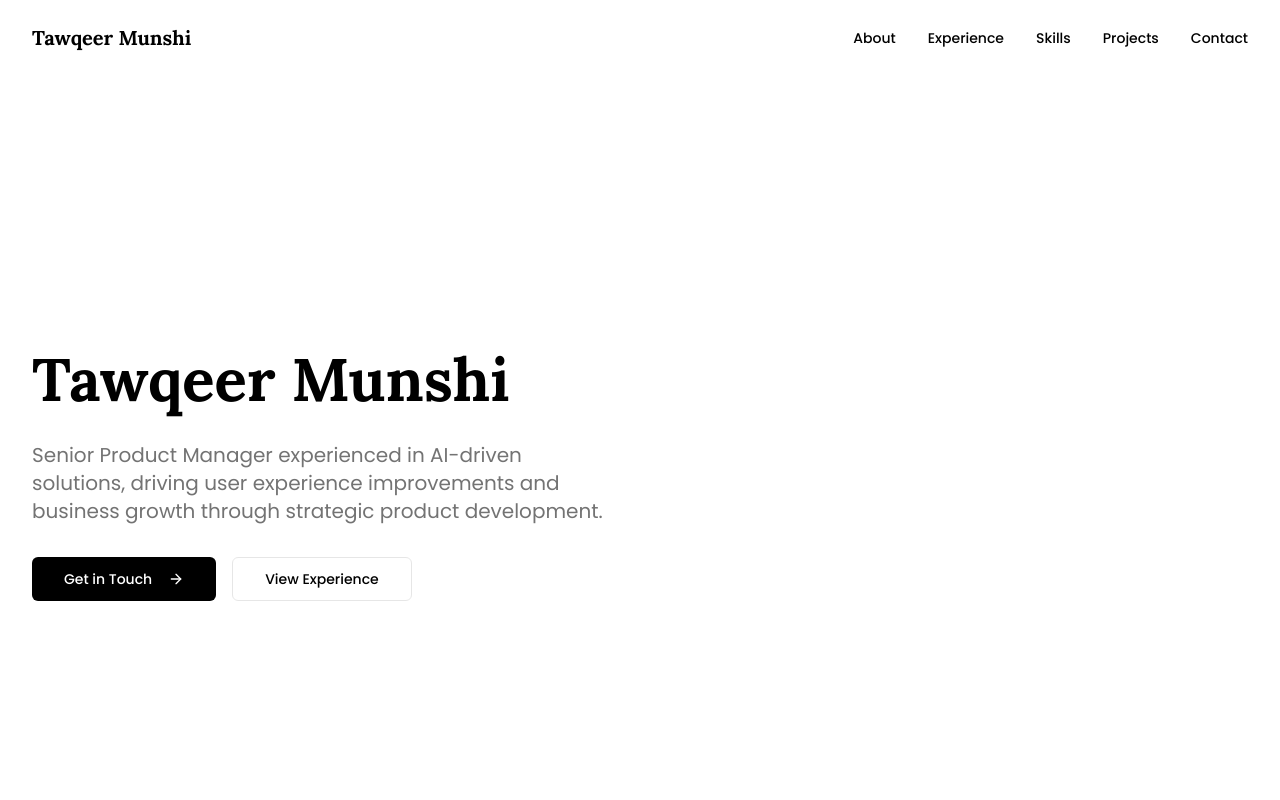
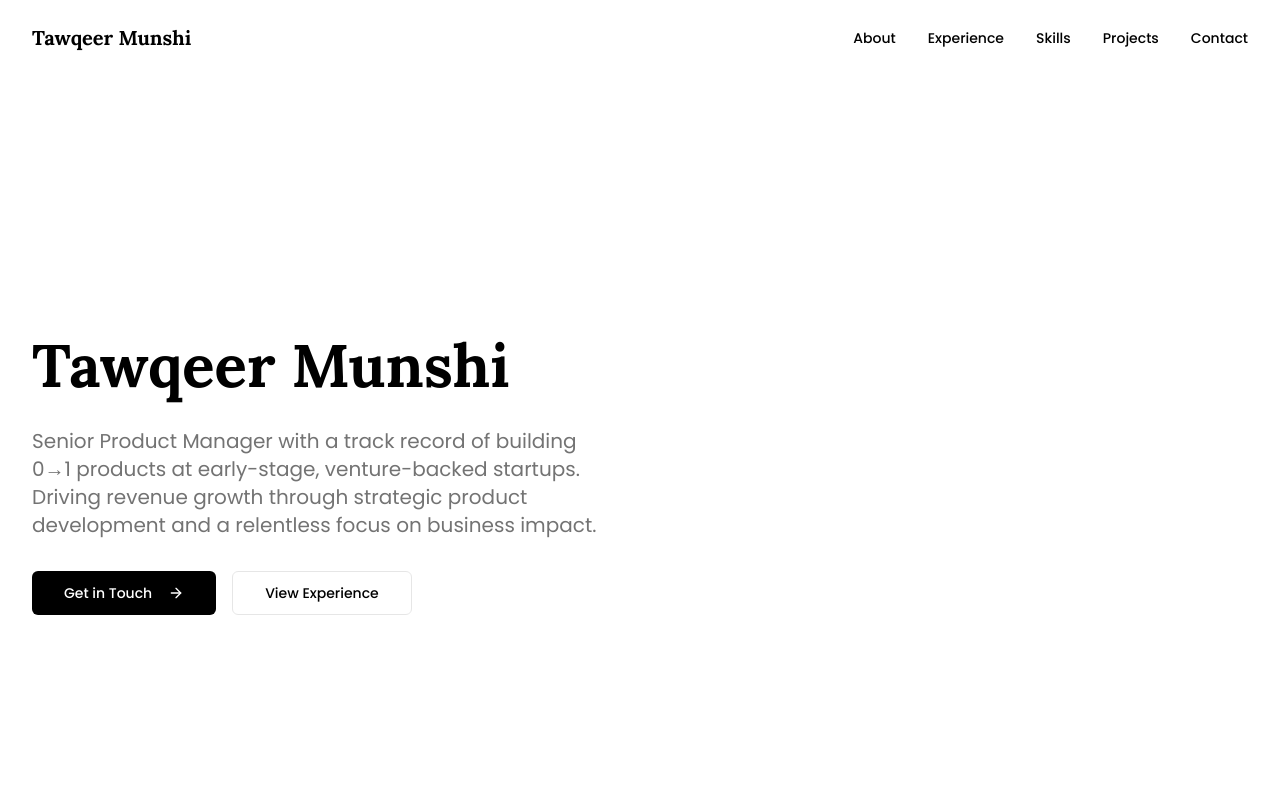
Before and after one commit to tawqeermunshi/tawqeer-website, a React (Vite) app: page / in a window 1280 px wide. Shown: the top 800 px of the page. Built offline with nearby package versions, Linux system fonts and the light colour scheme.

Commit message:
Update Hero component
Update the sub-text under the hero title.

```diff
--- a/src/components/Hero.tsx
+++ b/src/components/Hero.tsx
@@ -13,8 +13,7 @@ const Hero = () => {
           </h1>
 
           <p className="fade-in animate-delay-200 text-lg md:text-xl text-muted-foreground">
-            Senior Product Manager experienced in AI-driven solutions, driving user experience improvements
-            and business growth through strategic product development.
+            Senior Product Manager with a track record of building 0→1 products at early-stage, venture-backed startups. Driving revenue growth through strategic product development and a relentless focus on business impact.
           </p>
 
           <div className="fade-in animate-delay-400 flex flex-wrap gap-4">
```
